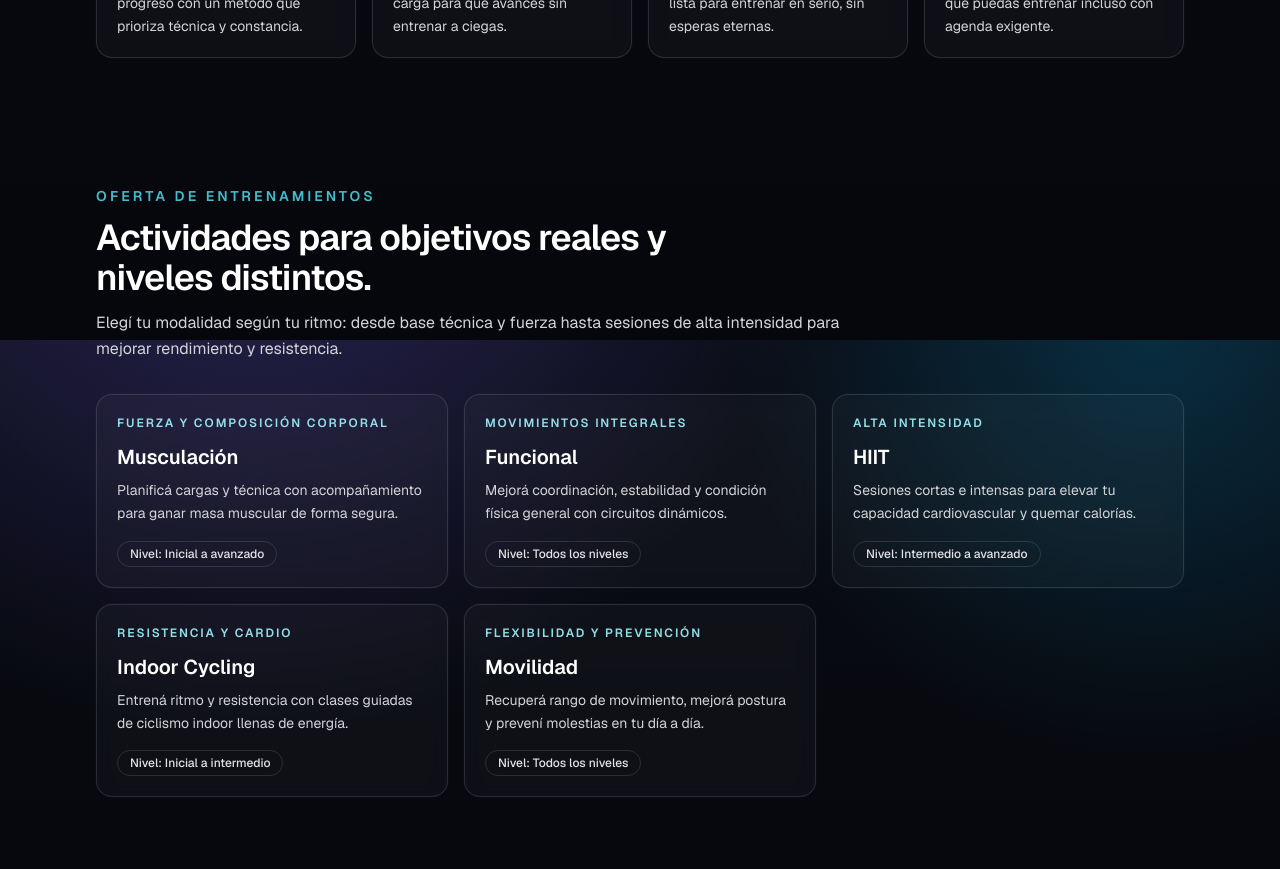
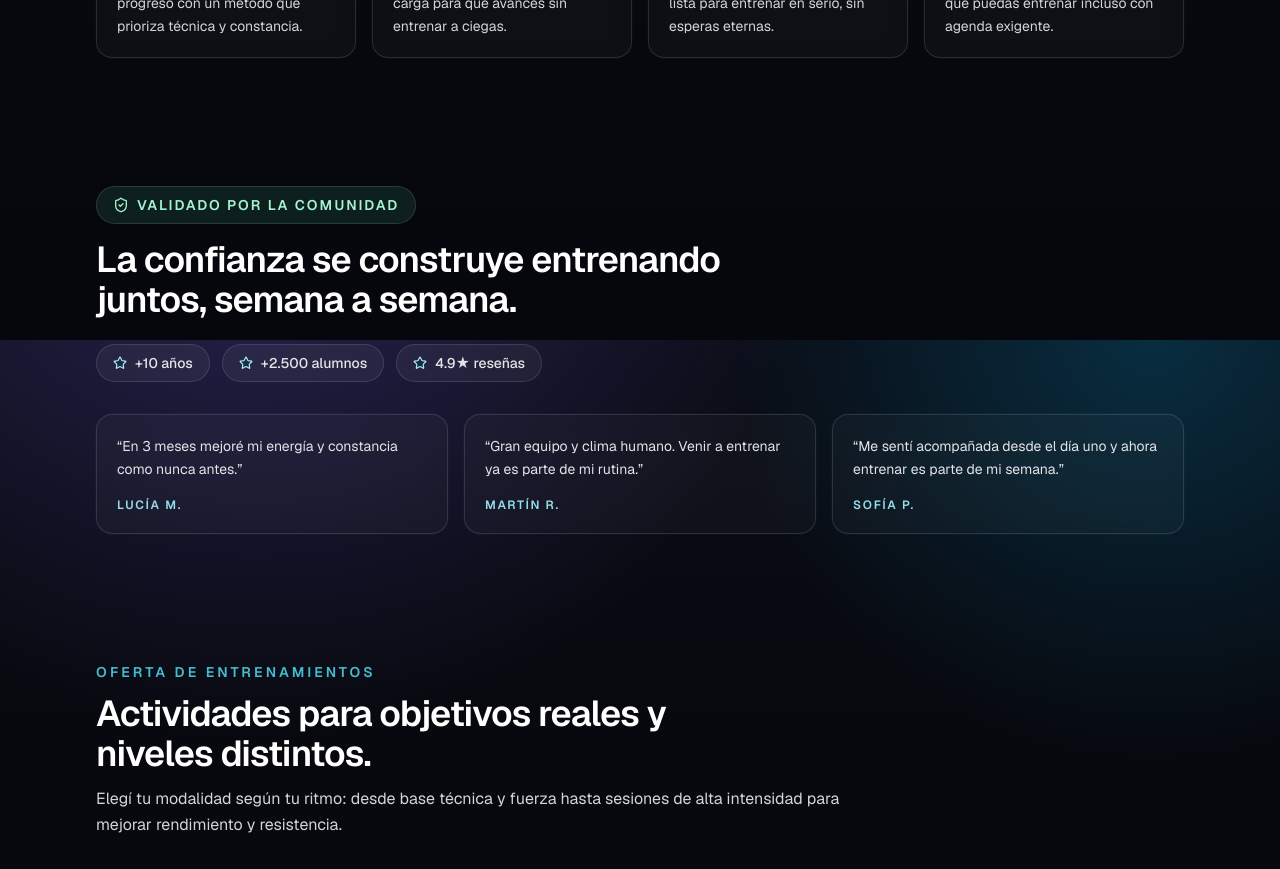
Before and after one commit to Daegon13/gimnasio-tres-cruces-demo, a Next.js app: page / in a window 1280 px wide. Shown: the part 1260-2129 px from the top of the page. Built offline with nearby package versions, Linux system fonts and the light colour scheme.

Commit message:
Add premium social proof section with testimonials

```diff
--- a/src/app/page.tsx
+++ b/src/app/page.tsx
@@ -2,6 +2,7 @@ import { Hero } from "@/components/site/Hero";
 import { Benefits } from "@/components/site/Benefits";
 import { Header } from "@/components/site/Header";
 import { Activities } from "@/components/site/Activities";
+import { SocialProof } from "@/components/site/SocialProof";
 
 export default function Home() {
   return (
@@ -9,6 +10,7 @@ export default function Home() {
       <Header />
       <Hero />
       <Benefits />
+      <SocialProof />
       <Activities />
 
       <section id="horarios" className="mx-auto w-full max-w-6xl px-5 py-12 sm:px-8">
--- /dev/null
+++ b/src/components/site/SocialProof.tsx
@@ -0,0 +1,48 @@
+import { ShieldCheck, Star } from "lucide-react";
+
+import { gymData } from "@/data/gym";
+
+export function SocialProof() {
+  const testimonials = gymData.testimonials.slice(0, 3);
+
+  return (
+    <section id="testimonios" className="mx-auto w-full max-w-6xl px-5 py-14 sm:px-8 sm:py-16">
+      <div className="space-y-4">
+        <div className="inline-flex items-center gap-2 rounded-full border border-emerald-300/25 bg-emerald-300/10 px-4 py-2 text-xs font-semibold uppercase tracking-[0.14em] text-emerald-200 sm:text-sm">
+          <ShieldCheck size={16} aria-hidden />
+          Validado por la comunidad
+        </div>
+
+        <h2 className="max-w-2xl text-3xl font-semibold tracking-tight text-white sm:text-4xl">
+          La confianza se construye entrenando juntos, semana a semana.
+        </h2>
+      </div>
+
+      <ul className="mt-6 flex flex-wrap gap-2 sm:gap-3">
+        {gymData.trustBadges.slice(0, 3).map((badge) => (
+          <li
+            key={badge}
+            className="inline-flex items-center gap-2 rounded-full border border-white/15 bg-white/5 px-4 py-2 text-xs font-medium text-zinc-200 sm:text-sm"
+          >
+            <Star size={14} className="text-cyan-200" aria-hidden />
+            {badge}
+          </li>
+        ))}
+      </ul>
+
+      <div className="mt-8 grid gap-4 sm:grid-cols-2 lg:grid-cols-3">
+        {testimonials.map((testimonial) => (
+          <article
+            key={testimonial.name}
+            className="rounded-2xl border border-white/10 bg-white/[0.03] p-5 shadow-[0_0_0_1px_rgba(255,255,255,0.02)] backdrop-blur"
+          >
+            <p className="text-sm leading-relaxed text-zinc-200">“{testimonial.quote}”</p>
+            <p className="mt-4 text-xs font-semibold uppercase tracking-[0.14em] text-cyan-200/90">
+              {testimonial.name}
+            </p>
+          </article>
+        ))}
+      </div>
+    </section>
+  );
+}
--- a/src/data/gym.ts
+++ b/src/data/gym.ts
@@ -98,6 +98,10 @@ export const gymData: GymData = {
       name: "Martín R.",
       quote: "Gran equipo y clima humano. Venir a entrenar ya es parte de mi rutina.",
     },
+    {
+      name: "Sofía P.",
+      quote: "Me sentí acompañada desde el día uno y ahora entrenar es parte de mi semana.",
+    },
   ],
   address: "Bulevar Artigas 1820, Tres Cruces, Montevideo",
   hours: "Lunes a viernes 06:00 a 22:00 · Sábados 08:00 a 14:00",
```
